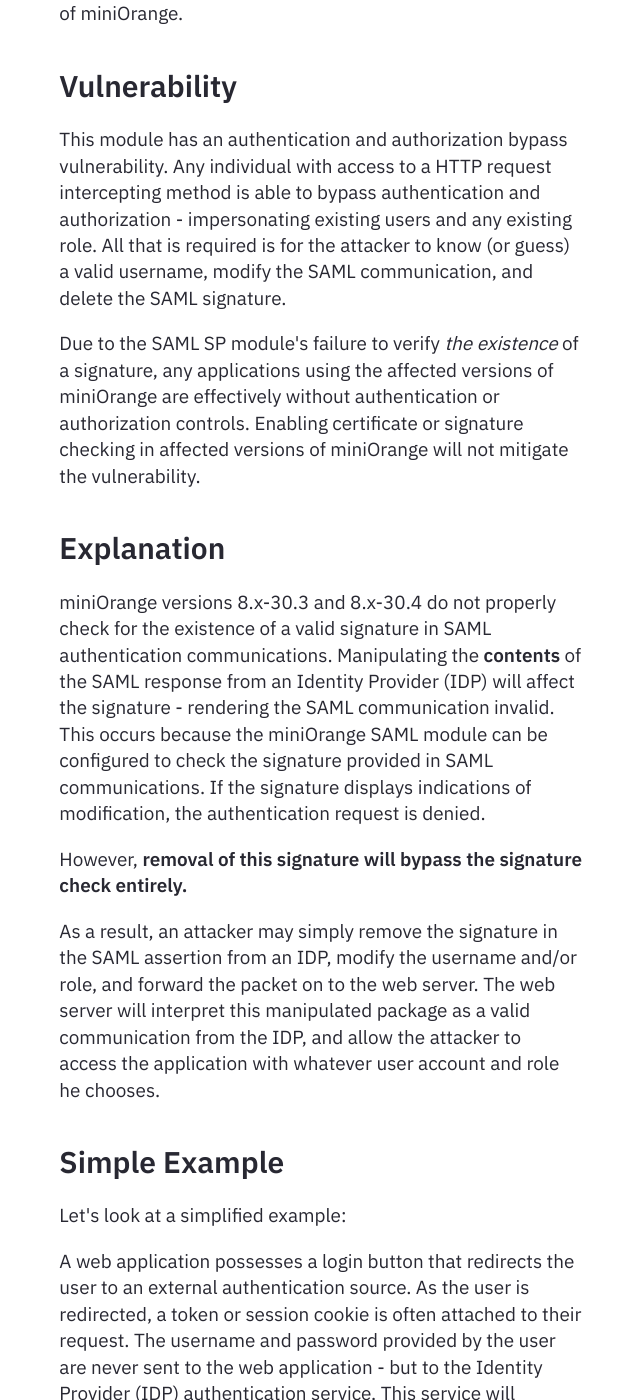
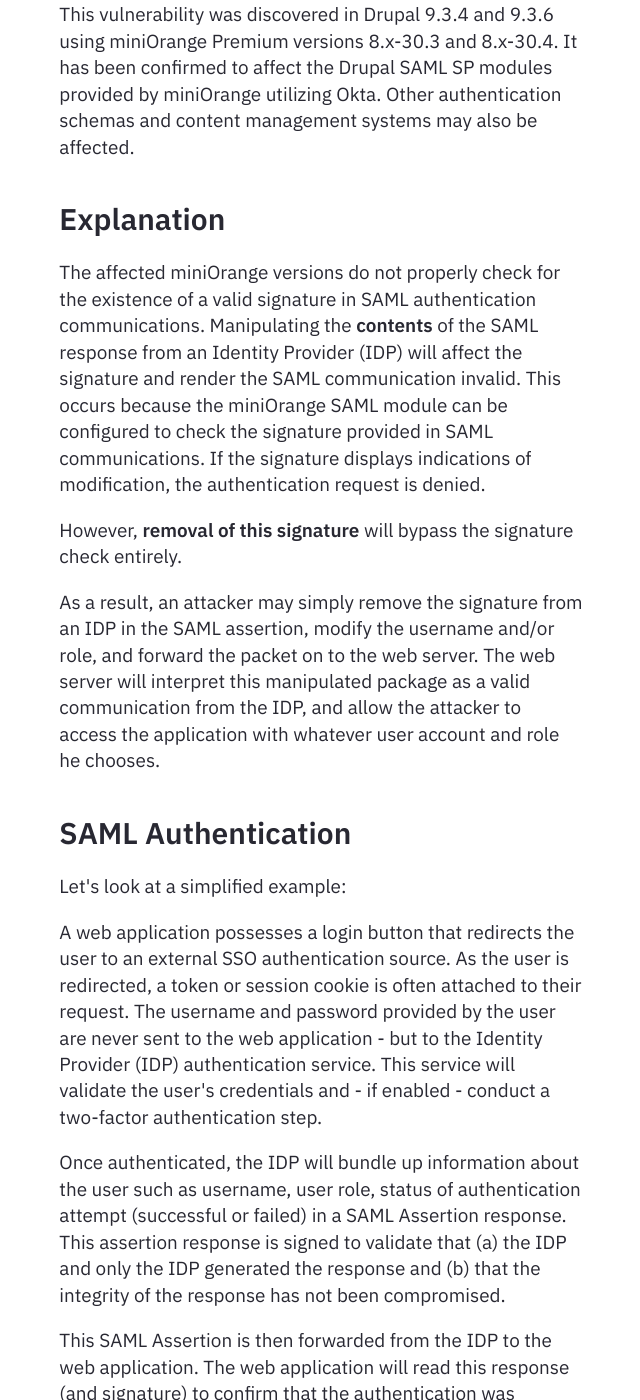
Before and after one commit to RobertAFarmer/RobertAFarmer.github.io, a Jekyll site: the page built from _notes/Public/CVE-2022-26493 Authentication Bypass via SAML Manipulation.md, in a window 1280 px wide and 1400 px high, scrolled down 776 px. Shown: the whole window, without its empty margins (319-959 px from the left). Built offline with Jekyll 4.4.1, drawn with Linux system fonts in a browser that asks for light colours; some of the changed text lies outside the part shown.

Commit message:
messin around

```diff
--- a/_config.yml
+++ b/_config.yml
@@ -28,10 +28,10 @@ baseurl: ""
 # Website Header, Description, Footer year and text.
 # If you are deleting this, make sure you remove it from HTML files too
 heading: Robert Farmer # Change this
-content: Security Notes and Portfolio
+content: Security Notes and Research
 copyright:
-  year: © 2022
-  msg: Contents under CC-BY-NC
+  year:
+  msg:
 
 # Set title and content for private & broken link tooltop
 privatelinks:
--- a/_includes/Nav.html
+++ b/_includes/Nav.html
@@ -56,17 +56,14 @@
         <a href="{{'/notes' | relative_url}}" class="navbar-item">
           Research and Blog
         </a>
-        <a href="../post/how-to" class="navbar-item">
-          How To
+        <a href="../post/resume" class="navbar-item">
+          Resume
         </a>
         <a href="https://github.com/rafarmerjr1" target="_blank" class="navbar-item">
           Github
         </a>
         <a href="https://github.com/rafarmerjr1" target="_blank" class="navbar-item">
           Projects
-        </a>
-        <a href="https://github.com/rafarmerjr1" target="_blank" class="navbar-item">
-          Resume
         </a>
       </div>
       <div class="navbar-end is-hidden-mobile" onclick="modeSwitcher()" >
--- a/_notes/Public/CVE-2022-26493 Authentication Bypass via SAML Manipulation.md
+++ b/_notes/Public/CVE-2022-26493 Authentication Bypass via SAML Manipulation.md
@@ -4,61 +4,62 @@ feed : show
 date : 13-06-2022
 ---
 
+## Vulnerability Summary
+
+The affected miniOrange modules have an authentication and authorization bypass vulnerability. Any individual with access to a HTTP request intercepting method is able to bypass authentication and authorization - impersonating any existing user and role. All that is required is for the attacker to know (or guess) a valid username, modify the SAML communication, and delete the SAML signature.
+
+Due to the SAML SP module's failure to verify *the existence* of a SAML signature, any applications using the affected versions of miniOrange are effectively without authentication or authorization controls. Enabling certificate or signature checking in affected versions of miniOrange will not mitigate the vulnerability, nor will enabling Two-factor authentication.
+
 This vulnerability was discovered in Drupal 9.3.4 and 9.3.6 using miniOrange Premium versions 8.x-30.3 and 8.x-30.4. It has been confirmed to affect the Drupal SAML SP modules provided by miniOrange utilizing Okta.  Other authentication schemas and content management systems may also be affected.
 
-miniOrange Enterprise and Standard versions may be affected but were not tested. Xecurify has released patches for all variants of miniOrange since the discovery
-of this vulnerability: Standard, Premium, and Enterprise.  It is advised to upgrade to the newest available version of miniOrange, regardless of free or paid subscription service, as it is possible this vulnerability is present in multiple product and release versions of the miniOrange Drupal SAML SP module.
-
-This vulnerability has not been identified in the free versions of miniOrange.
-
-## Vulnerability
-
-This module has an authentication and authorization bypass vulnerability. Any individual with access to a HTTP request intercepting method is able to bypass authentication and authorization - impersonating existing users and any existing role. All that is required is for the attacker to know (or guess) a valid username, modify the SAML communication, and delete the SAML signature.
-
-Due to the SAML SP module's failure to verify *the existence* of a signature, any applications using the affected versions of miniOrange are effectively without authentication or authorization controls. Enabling certificate or signature checking in affected versions of miniOrange will not mitigate the vulnerability.
 
 ## Explanation
 
-miniOrange versions 8.x-30.3 and 8.x-30.4 do not properly check for the existence of a valid signature in SAML authentication communications.  Manipulating the **contents** of the SAML response from an Identity Provider (IDP) will affect the signature - rendering the SAML communication invalid.  This occurs because the miniOrange SAML module can be configured to check the signature provided in SAML communications. If the signature displays indications of modification, the authentication request is denied.
+The affected miniOrange versions do not properly check for the existence of a valid signature in SAML authentication communications.  Manipulating the **contents** of the SAML response from an Identity Provider (IDP) will affect the signature and render the SAML communication invalid.  This occurs because the miniOrange SAML module can be configured to check the signature provided in SAML communications. If the signature displays indications of modification, the authentication request is denied.
 
-However, **removal of this signature will bypass the signature check entirely.**
+However, **removal of this signature** will bypass the signature check entirely.
 
-As a result, an attacker may simply remove the signature in the SAML assertion from an IDP, modify the username and/or role, and forward the packet on to the web server.
+As a result, an attacker may simply remove the signature from an IDP in the SAML assertion, modify the username and/or role, and forward the packet on to the web server.
 The web server will interpret this manipulated package as a valid communication from the IDP, and allow the attacker to access the application with whatever user account and role he chooses.
 
-## Simple Example
+## SAML Authentication
 
 Let's look at a simplified example:
 
-A web application possesses a login button that redirects the user to an external authentication source.  As the user is redirected, a token or session cookie is often attached to their request.  The username and password provided by the user are never sent to the web application - but to the Identity Provider (IDP) authentication service.  This service will validate the user's credentials and - if present - conduct a two-factor authentication step.  Once authenticated, the IDP will bundle up information about the user such as username, user role, status of authentication attempt (successful or failed) in a SAML Assertion response. This assertion is signed
-to validate that (a) the IDP and only the IDP generated the data and (b) that the integrity of the data has not been compromised.
+A web application possesses a login button that redirects the user to an external SSO authentication source.  As the user is redirected, a token or session cookie is often attached to their request.  The username and password provided by the user are never sent to the web application - but to the Identity Provider (IDP) authentication service.  This service will validate the user's credentials and - if enabled - conduct a two-factor authentication step.
+
+Once authenticated, the IDP will bundle up information about the user such as username, user role, status of authentication attempt (successful or failed) in a SAML Assertion response. This assertion response is signed to validate that (a) the IDP and only the IDP generated the response and (b) that the integrity of the response has not been compromised.
 
 This SAML Assertion is then forwarded from the IDP to the web application.  The web application will read this response (and signature) to confirm that the authentication was successful, obtain the correct username for the user, and apply the correct user role.
 
 In a functioning SAML schema - any manipulation to the data in-trasit results in a small but significant change to the signature.  The signature contained in the SAML response is compared with what the web application possesses. Any differences between the two will result in the authentication attempt failing.
 
-However, the versions of MiniOrange investigated did not properly check for **the existence** of this signature.  If the signature was removed, the application assumes the auth communication to be valid and allows the user in. This leaves the affected versions of MiniOrange vulnerable to SAML manipulation attacks. Furthermore, enabling signature checking and SAML signing makes no difference in the vulnerability.
+However, the versions of MiniOrange investigated did not properly check for **the existence** of this signature.  If the signature was removed, the application assumes the provided communication to be valid and allows the user in. This leaves the affected versions of MiniOrange vulnerable to SAML manipulation attacks.
 
-## SAML Manipulation
+## SAML Manipulation and SAML Replay Attacks
 
-During the authentication process, an attacker can modify the contents of a SAML assertion to impersonate users or obtain unauthorized role access. This is  accomplished by intercepting the SAML response from the IDP, modifying it in-transit, and forwarding it to the web application.  In the vulnerability discussed here, **SAML replay attacks** were also possible.  As such, once a single SAML Assertion is obtained by an attacker, whether through Man-In-The-Middle attacks, Cross-site Scripting, etc. - it can be reused repeatedly.  If an attacker is able to intercept or obtain a SAML assertion for an application, the application authentication and authorization logic can be bypassed. During testing, credential checks and two-factor authentication were both bypassed.  As such, I was able to assume any valid role within the application, including the administrator.
+During the authentication process, an attacker can modify the contents of a SAML assertion to impersonate users or obtain unauthorized role access. This is  accomplished by intercepting the SAML response from the IDP, modifying it in-transit, and forwarding it to the web application.  In the vulnerability discussed here, **SAML replay attacks** were also possible.  This means that once a single SAML Assertion is obtained by an attacker, whether through Man-In-The-Middle attacks, Cross-site Scripting, etc. - it can be reused repeatedly.
+
+If an attacker is able to intercept or obtain a SAML assertion for an application which is vulnerable to SAML Replay attacks, the application authentication and authorization logic can be bypassed.
+
+During testing, credential checks and two-factor authentication were both bypassed.  As such, I was able to assume any valid role within the application, including the administrator.
 
 ![SAML Manipulation Attack](/assets/img/samlcve/SAML_cap2.PNG)
 
 When modifying a SAML Assertion, we can capture the traffic in an HTTP Proxy like Burp Suite and view the SAML data. In order to bypass authentication in these versions
-of MiniOrange, an attacker only needs to know (or guess) an existing, valid username.  This can be accomplished through fuzzing different common usernames such as WPAdmin, Admin,
-Drupal_admin, or through directly targeting known usernames. Once identified in the SAML Assertion, the username only needs to be replaced with the targeted username.
+of MiniOrange, an attacker needs to know (or guess) an existing, valid username.  This can be accomplished through fuzzing different common usernames such as WPAdmin, Admin,
+Drupal_admin, or through directly targeting known user names. Once identified, the targeted user name and role can be placed in the SAML data.
 
-SAML Assertions are encoded. Encoding is not encryption however, and it is trivial to decode.
+SAML Assertions are encoded. However, encoding is not encryption, and it is trivial to decode.
 Once decoded, we can locate and modify the username.  Here, I changed my user account to an admin account within the SAML Assertion:
 
 ![SAML Decoded](/assets/img/samlcve/evil_admin.png)
 
-If an attacker does not know or does not want to guess an existing username they can modify the user role. An existing user may be malicious or an attacker may have valid credentials and want to elevate their privileges. To demonstrate, I modified my user role to "Admin":
+If an attacker has an existing account and does not know or does not want to guess an existing username, they can modify the user role for their own account. An existing user may be malicious or an attacker may have valid credentials and want to elevate their privileges. To demonstrate, I modified my user role to "Admin":
 
 ![SAML Role](/assets/img/samlcve/SAML_role_1.PNG)
 
-After modifying the username and/or the user role, an attacker may remove the signature and forward the packet on to its final destination at the web application server. We will be met with a response like this one - indicating a successful authentication and a redirect to the webpage - now as an authenticated user:
+After modifying the username and/or the user role, an attacker may remove the signature and forward the packet on to its final destination at the web application server. We will be met with a response like this one - indicating a successful authentication and a redirect to the webpage - now as the targeted, authenticated user:
 
 ![SAML Success](/assets/img/samlcve/success.png)
 
@@ -68,9 +69,15 @@ This authentication bypass was confirmed through testing to affect MiniOrange Pr
 
 A similar vulnerability was discovered by another researcher - Cristian Guistini - in late 2021. The vulnerability disclosed by Guistini affected the free version of MiniOrange, version 8.x.2.22, which was available through the Drupal plugin marketplace. His write-up can be found [here](https://blog.hacktivesecurity.com/index.php/2021/07/09/sa-contrib-2021-036-notsosaml-privilege-escalation-via-xml-signature-wrapping-on-minorangesaml-drupal-plugin/).  This vulnerability was assigned SA-CONTRIB-2021-036 by Drupal, as the affected software was available for download through Drupal.
 
-The bug Guistini discovered was identified to be related to poor enforcement of x509 Certificate values and SAML assertion signatures. Unfortunately, in the vulnerability I disclosed in early March and discuss here - the selection of these options makes no difference.  The signature existence check is bypassed regardless of user configuration in the premium versions of MiniOrange noted here.
+The bug Guistini discovered was identified to be related to poor enforcement of x509 Certificate values and SAML assertion signatures. Unfortunately, in the vulnerability I disclosed in early March and discuss here - the selection of these certificate/signature options makes no difference.  The signature existence check is bypassed regardless of application configuration in the premium versions of MiniOrange noted here.
+
+## Affected Versions
 
 The Premium, Standard, and Enterprise versions of MiniOrange are only available for download from Xecurity for paying customers.  The vulnerability described in this write-up was not assigned a Drupal Security Advisory, as it is only available through Xecurify, and not through the Drupal marketplace.
+
+miniOrange Enterprise and Standard versions may be affected but were not tested. Xecurify has released patches for all variants of miniOrange since the discovery of this vulnerability: Standard, Premium, and Enterprise.  It is advised to upgrade to the newest available version of miniOrange, regardless of free or paid subscription service, as it is possible this vulnerability is present in multiple product and release versions of the miniOrange Drupal SAML SP module.
+
+This vulnerability has not been identified in the free versions of miniOrange.
 
 <br>
 
```
Also changed, not shown: _posts/resume.md (added, +12 -0 lines), _includes/Homepage.html (line endings or trailing spaces).
